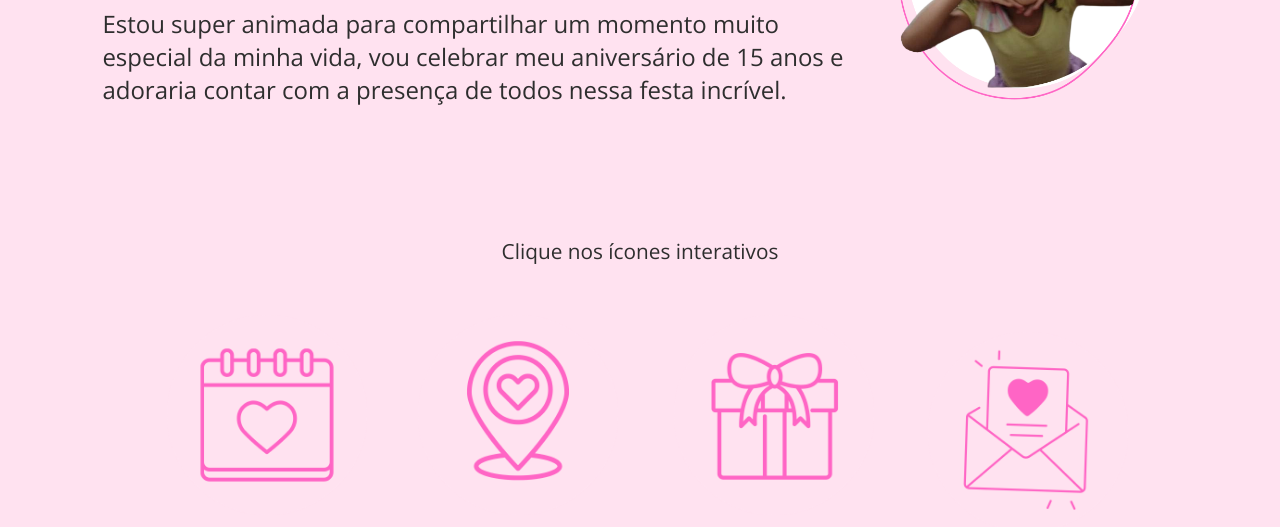
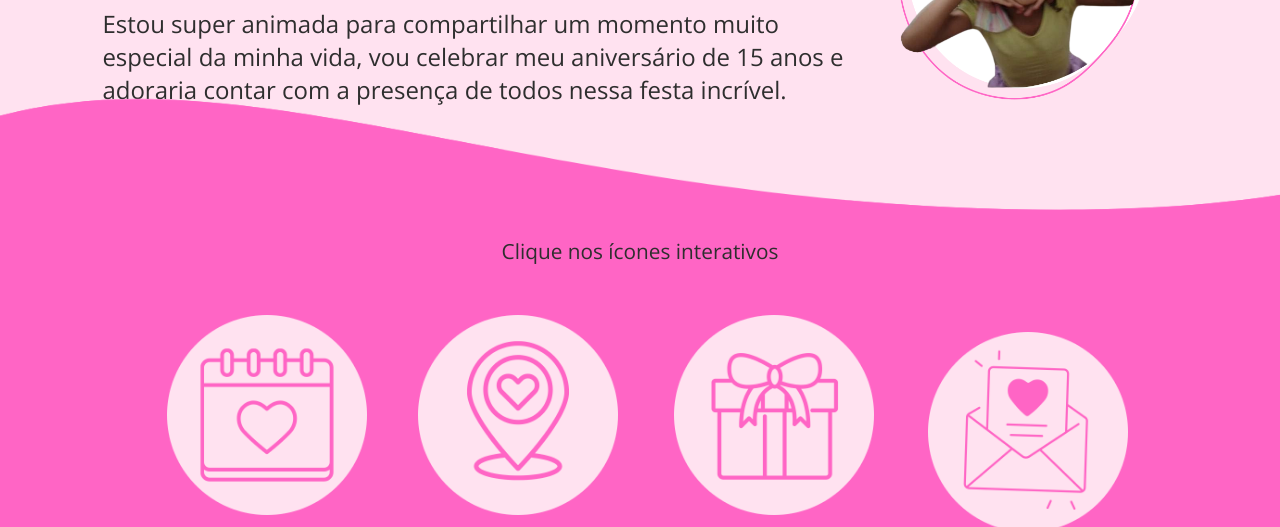
Before and after one commit to Lara-Dias/joannasilvaxv, a plain HTML site: page index.html in a window 1280 px wide. Shown: the part 250-777 px from the top of the page. Drawn offline with nearby package versions, Linux system fonts and the light colour scheme; a web font is replaced by a local one.

Commit message:
Update home.css

```diff
--- a/src/styles/home.css
+++ b/src/styles/home.css
@@ -30,7 +30,7 @@
 }
 
 #acoes{
-    background-image: url(src/img/home/banner_fundo.png);
+    background-image: url(../img/home/banner_fundo.png);
     background-size: cover;
     background-repeat: no-repeat;
     flex-shrink: 0;
```
